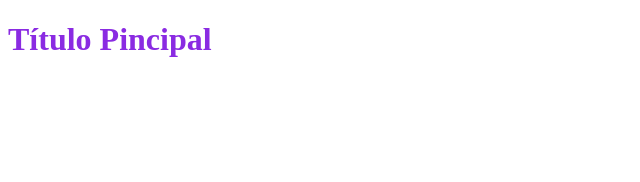
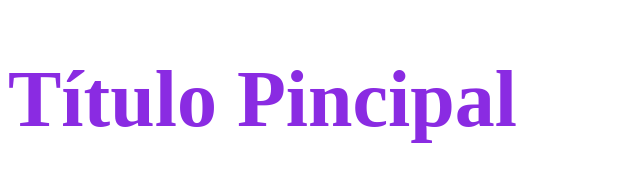
Before and after one commit to oliveiralucas9/merge, a plain HTML site: page index.html in a window 1280 px wide. Shown: the whole page, without its empty margins (0-640 px from the left). Drawn offline with Linux system fonts and the light colour scheme.

Commit message:
novo tamanho de font no h1

```diff
--- a/css/style.css
+++ b/css/style.css
@@ -1,3 +1,5 @@
 h1{
-    color: blueviolet
+    color: blueviolet;
+    font-size: 5rem;
+
 }
```
